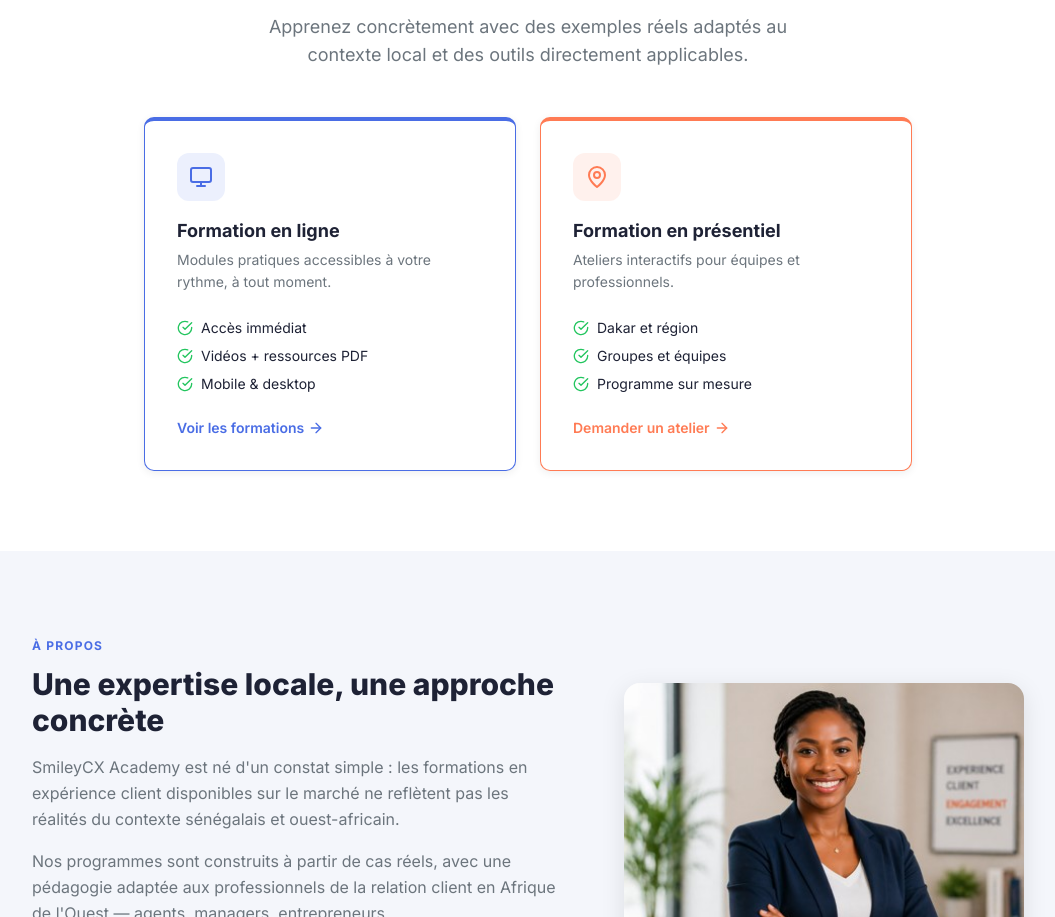
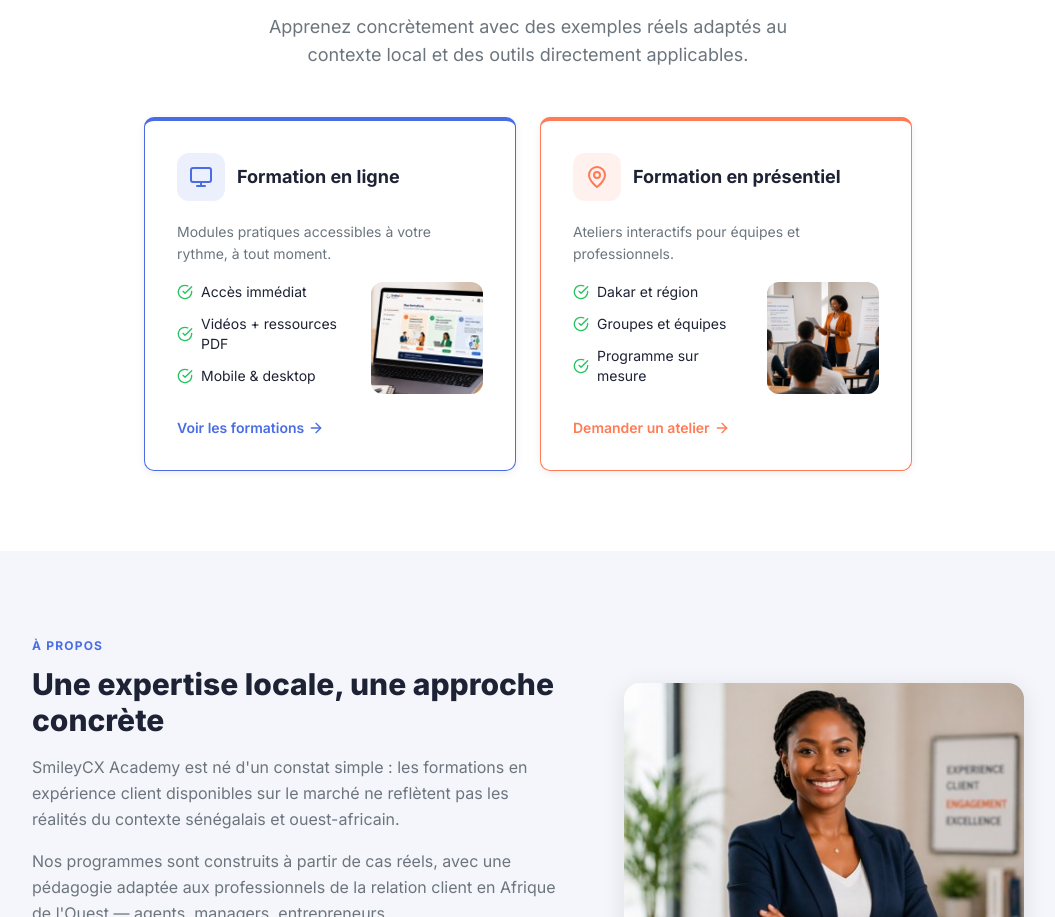
Before and after one commit to seckbara23-cmyk/SmileyCX-platform, a Next.js app: page / in a window 1280 px wide. Shown: the part 892-1809 px from the top of the page, without its empty margins (112-1167 px from the left). Built offline with nearby package versions, Linux system fonts and the light colour scheme; no server answers.

Commit message:
feat: update homepage and add course visuals

```diff
--- a/app/page.tsx
+++ b/app/page.tsx
@@ -98,52 +98,68 @@ export default function HomePage() {
             {/* Mode cards */}
             <div className="grid sm:grid-cols-2 gap-6 max-w-3xl mx-auto">
 
-              <div className="cx-card p-8 flex flex-col gap-4 border-t-4 border-primary">
-                <div className="w-12 h-12 rounded-xl bg-primary/10 flex items-center justify-center">
+              {/* Formation en ligne */}
+              <div className="cx-card border-t-4 border-primary p-8 flex flex-col hover:shadow-md transition-shadow">
+                {/* Header */}
+                <div className="flex items-center gap-3 mb-5">
+                  <div className="w-12 h-12 rounded-xl bg-primary/10 flex items-center justify-center shrink-0">
                     <Monitor className="w-6 h-6 text-primary" />
                   </div>
-                <div>
-                  <h3 className="text-lg font-bold text-dark mb-1">Formation en ligne</h3>
-                  <p className="text-cx-gray text-sm leading-relaxed">
+                  <h3 className="text-lg font-bold text-dark">Formation en ligne</h3>
+                </div>
+                {/* Body */}
+                <div className="flex-1">
+                  <p className="text-cx-gray text-sm leading-relaxed mb-4">
                     Modules pratiques accessibles &agrave; votre rythme, &agrave; tout moment.
                   </p>
-                </div>
-                <ul className="flex flex-col gap-2 text-sm text-dark mt-2">
+                  <div className="flex flex-col sm:flex-row sm:items-start sm:justify-between gap-4">
+                    <ul className="flex-1 space-y-3 text-sm text-dark">
                       {['Accès immédiat', 'Vidéos + ressources PDF', 'Mobile & desktop'].map(f => (
                         <li key={f} className="flex items-center gap-2">
                           <CheckCircle className="w-4 h-4 text-success shrink-0" /> {f}
                         </li>
                       ))}
                     </ul>
-                <a
-                  href="/courses"
-                  className="mt-2 text-sm font-semibold text-primary hover:underline flex items-center gap-1"
-                >
+                    <div className="relative w-full h-36 sm:w-28 sm:h-28 shrink-0 rounded-xl overflow-hidden">
+                      <Image src="/images/screenImg.jpg" alt="Formation en ligne" fill className="object-cover" />
+                    </div>
+                  </div>
+                </div>
+                {/* Footer */}
+                <a href="/courses" className="mt-6 text-sm font-semibold text-primary hover:underline inline-flex items-center gap-1">
                   Voir les formations <ArrowRight className="w-4 h-4" />
                 </a>
               </div>
 
-              <div className="cx-card p-8 flex flex-col gap-4 border-t-4 border-secondary">
-                <div className="w-12 h-12 rounded-xl bg-secondary/10 flex items-center justify-center">
+              {/* Formation en présentiel */}
+              <div className="cx-card border-t-4 border-secondary p-8 flex flex-col hover:shadow-md transition-shadow">
+                {/* Header */}
+                <div className="flex items-center gap-3 mb-5">
+                  <div className="w-12 h-12 rounded-xl bg-secondary/10 flex items-center justify-center shrink-0">
                     <MapPin className="w-6 h-6 text-secondary" />
                   </div>
-                <div>
-                  <h3 className="text-lg font-bold text-dark mb-1">Formation en pr&eacute;sentiel</h3>
-                  <p className="text-cx-gray text-sm leading-relaxed">
+                  <h3 className="text-lg font-bold text-dark">Formation en pr&eacute;sentiel</h3>
+                </div>
+                {/* Body */}
+                <div className="flex-1">
+                  <p className="text-cx-gray text-sm leading-relaxed mb-4">
                     Ateliers interactifs pour &eacute;quipes et professionnels.
                   </p>
-                </div>
-                <ul className="flex flex-col gap-2 text-sm text-dark mt-2">
+                  <div className="flex flex-col sm:flex-row sm:items-start sm:justify-between gap-4">
+                    <ul className="flex-1 space-y-3 text-sm text-dark">
                       {['Dakar et région', 'Groupes et équipes', 'Programme sur mesure'].map(f => (
                         <li key={f} className="flex items-center gap-2">
                           <CheckCircle className="w-4 h-4 text-success shrink-0" /> {f}
                         </li>
                       ))}
                     </ul>
-                <a
-                  href="#contact"
-                  className="mt-2 text-sm font-semibold text-secondary hover:underline flex items-center gap-1"
-                >
+                    <div className="relative w-full h-36 sm:w-28 sm:h-28 shrink-0 rounded-xl overflow-hidden">
+                      <Image src="/images/Picture6.jpg" alt="Formation en présentiel" fill className="object-cover" />
+                    </div>
+                  </div>
+                </div>
+                {/* Footer */}
+                <a href="#contact" className="mt-6 text-sm font-semibold text-secondary hover:underline inline-flex items-center gap-1">
                   Demander un atelier <ArrowRight className="w-4 h-4" />
                 </a>
               </div>
```
Also changed, not shown: app/(public)/courses/page.tsx (+75 -118 lines), public/images/Elearning.jpeg (added), public/images/screenImg.jpg (added). Lines whose indentation alone changed are shown as unchanged.
